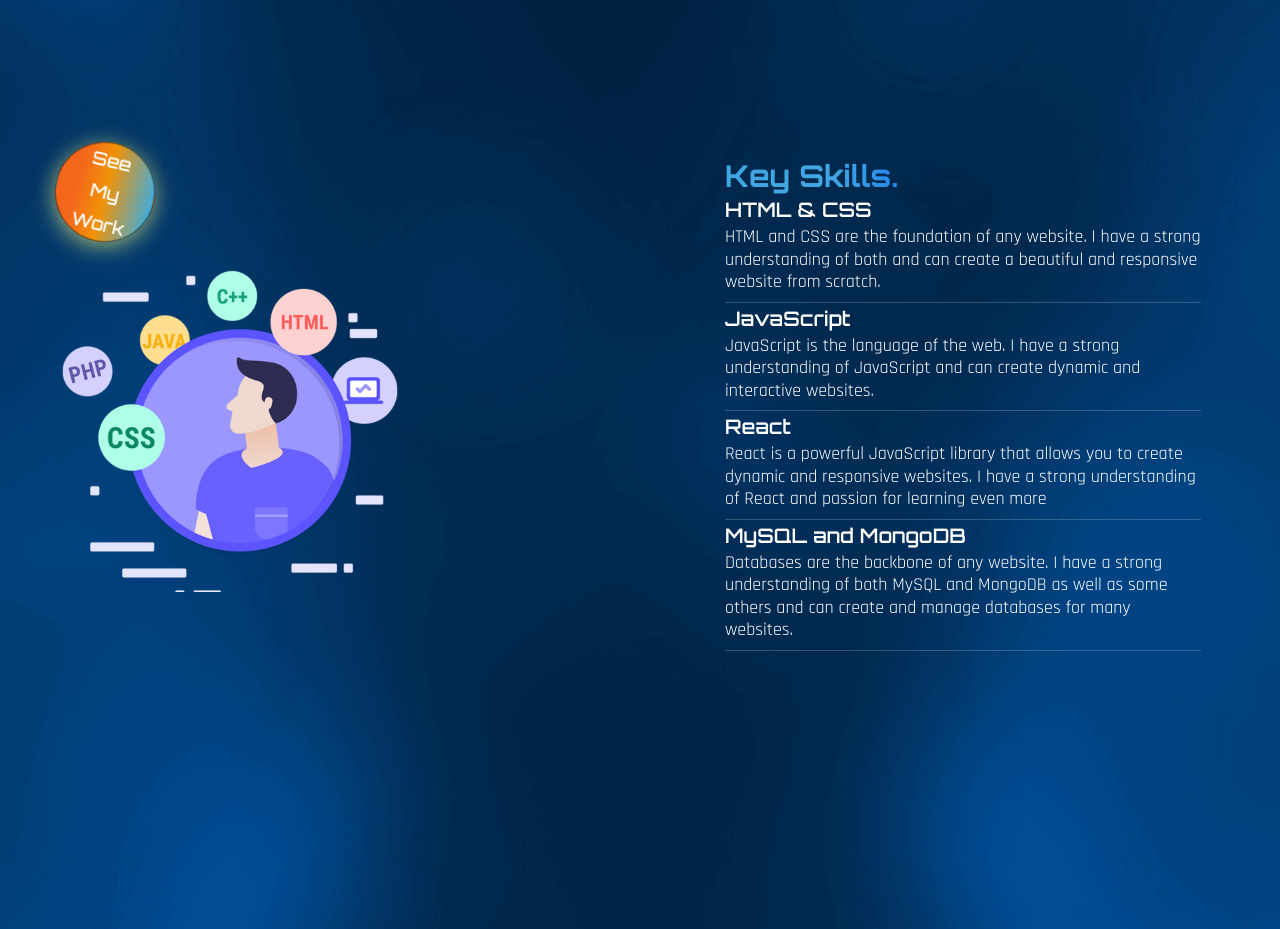
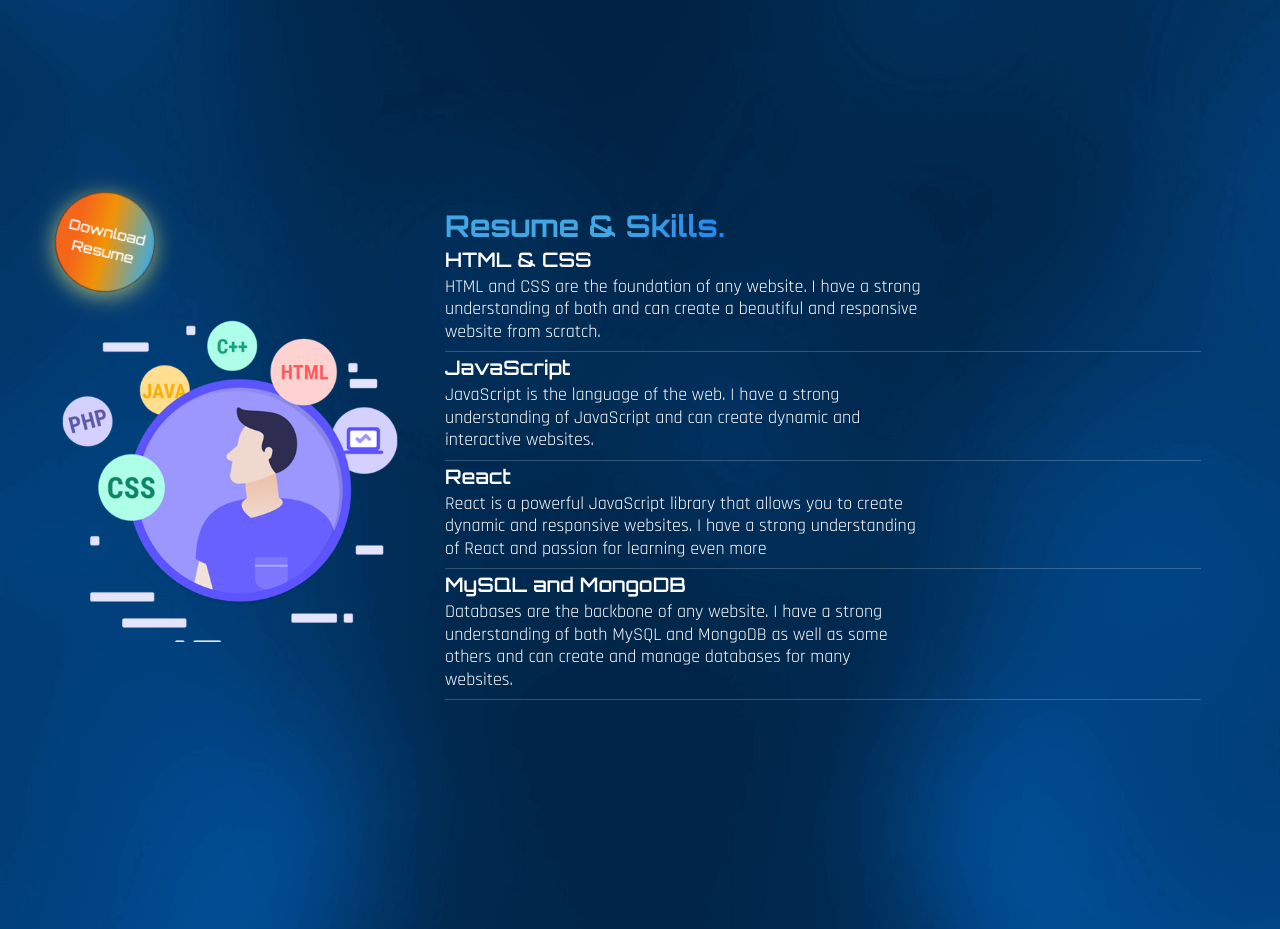
Before and after one commit to 8BitGinger/fanntasticPortfolio, a React (Create React App) app: page / in a window 1280 px wide. Shown: the part 1440-2369 px from the top of the page. Built offline with nearby package versions, Linux system fonts and the light colour scheme; a web font is replaced by a local one.

Commit message:
updated header, projects,a nd resume headings

```diff
--- a/src/App.jsx
+++ b/src/App.jsx
@@ -2,10 +2,10 @@ import React from 'react';
 
 // components
 import Banner from './components/Banner';
-import Nav from './components/Nav';
+import Header from './components/Header';
 import About from './components/About';
-import Skills from './components/Skills';
-import Work from './components/Work';
+import Resume from './components/Resume';
+import Projects from './components/Projects';
 import Contact from './components/Contact';
 import Footer from './components/Footer';
 
@@ -13,10 +13,10 @@ const App = () => {
   return (
     <div className="bg-site bg-no-repeat bg-cover overflow-hidden">
       <Banner />
-      <Nav />
+      <Header />
       <About />
-      <Skills />
-      <Work />
+      <Resume />
+      <Projects />
       <Contact />
       <Footer />
 
--- a/src/components/Nav.jsx
+++ b/src/components/Header.jsx
@@ -4,7 +4,7 @@ import { BiHomeAlt, BiUser } from 'react-icons/bi';
 import { BsClipboardData, BsBriefcase, BsChatSquareText } from 'react-icons/bs';
 import { Link } from 'react-scroll';
 
-const Nav = () => {
+const Header = () => {
   return (
     <nav className="fixed top-2 lg:top-2 overflow-hidden z-50 w-full">
       <div className="container mx-auto md:*:w-auto">
@@ -63,4 +63,4 @@ const Nav = () => {
   );
 };
 
-export default Nav;
+export default Header;
--- a/src/components/Work.jsx
+++ b/src/components/Projects.jsx
@@ -10,7 +10,7 @@ import Img4 from '../assets/javaquizScreenshot.jpg';
 import Img5 from '../assets/noteTaker-double-screenshot.png';
 import Img6 from '../assets/Weather-Live-Screenshot.png';
 
-const Work = () => {
+const Projects = () => {
   return (
     <section className="section mt-20" id="work">
       <div className="container mx-auto>">
@@ -201,4 +201,4 @@ const Work = () => {
   );
 };
 
-export default Work;
+export default Projects;
--- a/src/components/Skills.jsx
+++ b/src/components/Resume.jsx
@@ -4,6 +4,8 @@ import { motion } from 'framer-motion';
 import { fadeIn } from '../variants';
 
 import imgSkill from '../assets/services.png';
+
+import ResumeDoc from '../assets/files/devResume-v3-2024.pdf';
 
 const skills = [
   {
@@ -31,7 +33,7 @@ const skills = [
   },
 ];
 
-const Skills = () => {
+const Resume = () => {
   return (
     <section className="section mt-20 mb-40" id="skills">
       <div className="container mx-auto">
@@ -41,11 +43,11 @@ const Skills = () => {
             initial="hidden"
             whileInView={'show'}
             viewport={{ once: false, amount: 0.3 }}
-            className="flex-1  mb-12 h-[70vh]"
+            className="flex-1 mb-12 lg:w-1/3"
           >
-            <a href="#work">
-              <button className="btn btn-round">
-                See<br></br> My <br></br>Work
+            <a href={ResumeDoc} download="MyResume" target="_blank">
+              <button className="btn text-sm btn-round">
+                Download<br></br>Resume
               </button>
             </a>
             <img className="services" alt="round skills" src={imgSkill}></img>
@@ -55,8 +57,9 @@ const Skills = () => {
             initial="hidden"
             whileInView={'show'}
             viewport={{ once: false, amount: 0.3 }}
+            className="lg:w-2/3"
           >
-            <h2 className="text-gradient mt-4 text-3xl">Key Skills.</h2>
+            <h2 className="text-gradient mt-4 text-3xl">Resume & Skills.</h2>
             <div className="flex-1">
               <div>
                 {skills.map((service, index) => {
@@ -89,4 +92,4 @@ const Skills = () => {
   );
 };
 
-export default Skills;
+export default Resume;
```
Also changed, not shown: 1 other file (tests, documents, lock files or other folders).
